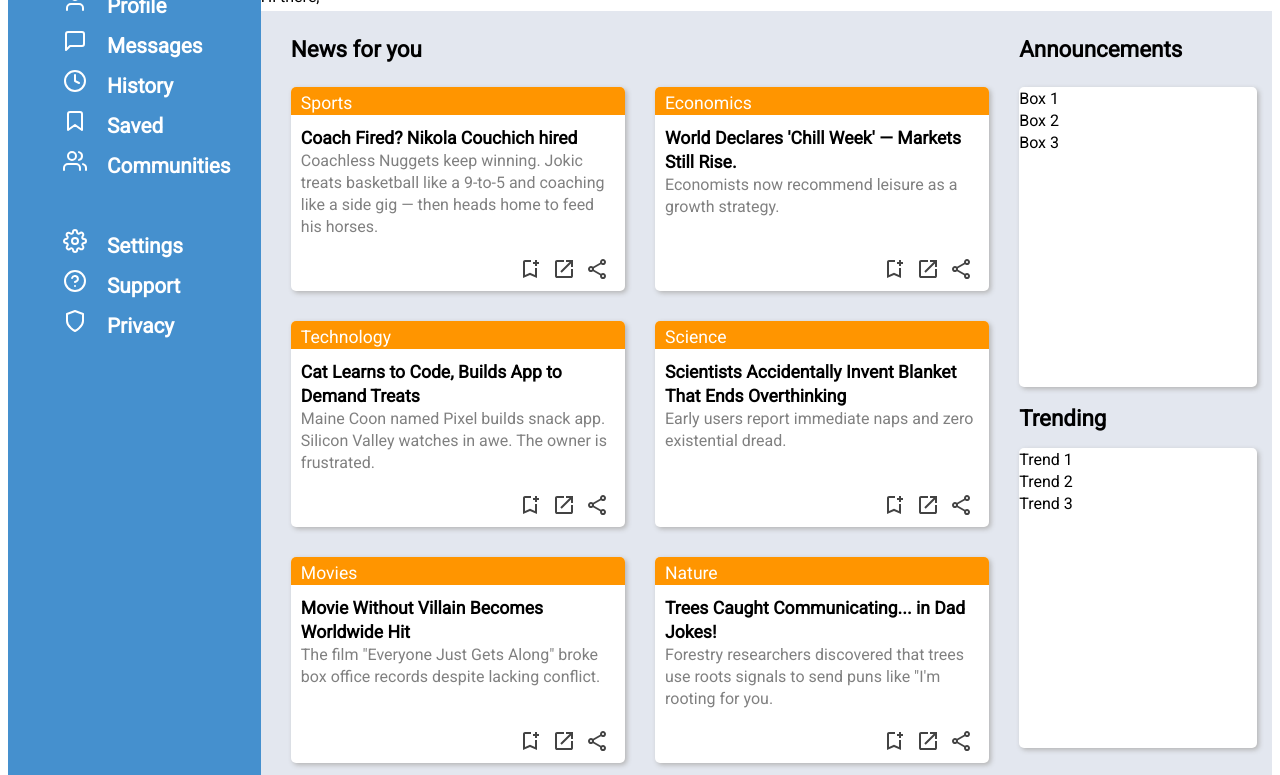
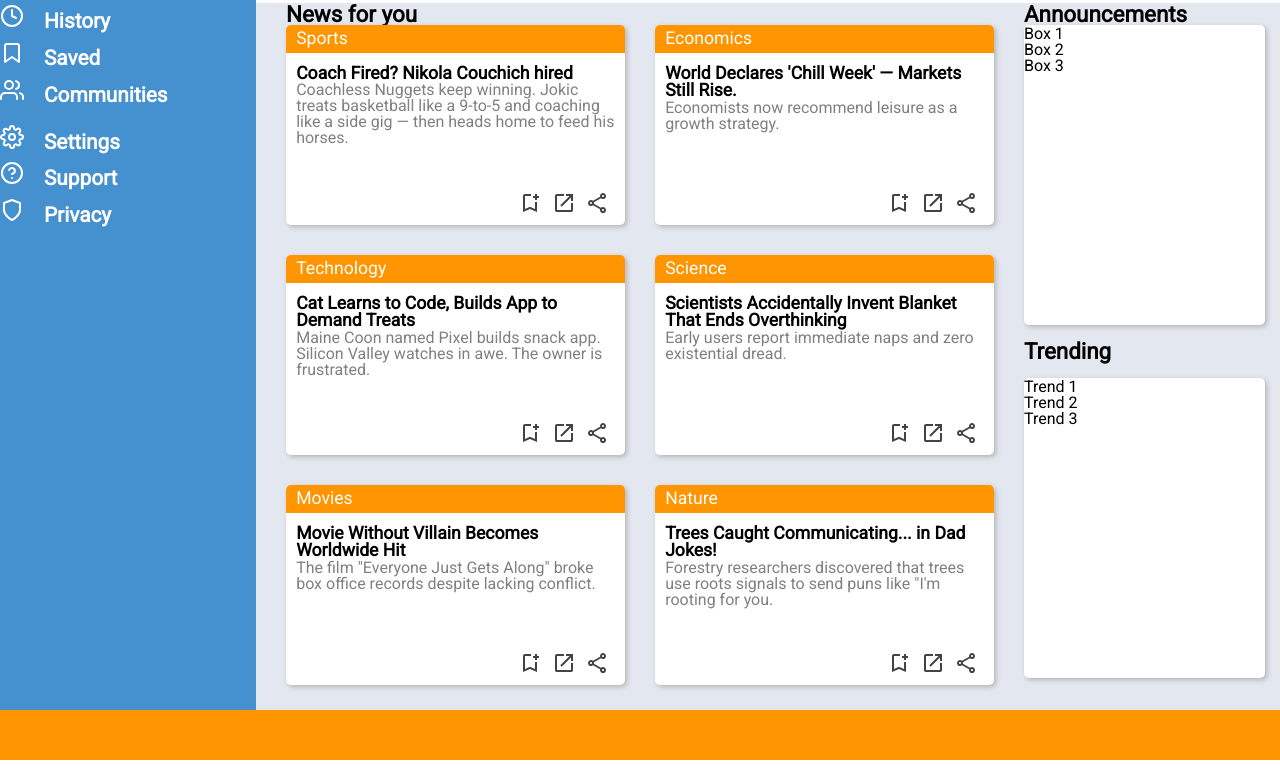
Before and after one commit to MaxKamenskii/admin-dashboard, a plain HTML site: page index.html in a window 1280 px wide. Shown: the part 137-912 px from the top of the page. Drawn offline with Linux system fonts and the light colour scheme.

Commit message:
Add style reset file

```diff
--- a/index.html
+++ b/index.html
@@ -4,6 +4,7 @@
     <meta charset="UTF-8">
     <meta name="viewport" content="width=device-width, initial-scale=1.0">
     <title>Dashboard</title>
+    <link rel="stylesheet" href="style-reset.css">
     <link rel="stylesheet" href="styles.css">
 </head>
 <body>
--- /dev/null
+++ b/style-reset.css
@@ -0,0 +1,48 @@
+/* http://meyerweb.com/eric/tools/css/reset/
+   v2.0 | 20110126
+   License: none (public domain)
+*/
+
+html, body, div, span, applet, object, iframe,
+h1, h2, h3, h4, h5, h6, p, blockquote, pre,
+a, abbr, acronym, address, big, cite, code,
+del, dfn, em, img, ins, kbd, q, s, samp,
+small, strike, strong, sub, sup, tt, var,
+b, u, i, center,
+dl, dt, dd, ol, ul, li,
+fieldset, form, label, legend,
+table, caption, tbody, tfoot, thead, tr, th, td,
+article, aside, canvas, details, embed,
+figure, figcaption, footer, header, hgroup,
+menu, nav, output, ruby, section, summary,
+time, mark, audio, video {
+	margin: 0;
+	padding: 0;
+	border: 0;
+	font-size: 100%;
+	font: inherit;
+	vertical-align: baseline;
+}
+/* HTML5 display-role reset for older browsers */
+article, aside, details, figcaption, figure,
+footer, header, hgroup, menu, nav, section {
+	display: block;
+}
+body {
+	line-height: 1;
+}
+ol, ul {
+	list-style: none;
+}
+blockquote, q {
+	quotes: none;
+}
+blockquote:before, blockquote:after,
+q:before, q:after {
+	content: '';
+	content: none;
+}
+table {
+	border-collapse: collapse;
+	border-spacing: 0;
+}
--- a/styles.css
+++ b/styles.css
@@ -43,6 +43,9 @@
 }
 /* Side bar styling */
 .sidebar {
+    display: flex;
+    flex-direction: column;
+    align-items: start;
     color: var(--white);
     grid-column: 1 / 1;
     grid-row: 1 / 3;
@@ -51,14 +54,14 @@
     font-weight: 900;
 }
 .list {
-    margin: 50px 15px;
     list-style-type: none;
 }
 li {
     margin: 10px 0;
 }
 li:hover {
-    margin-left: 15px;
+    transform: scale(1.08);
+    cursor: pointer;
 }
 /* Main content styling*/
 .main {
```
